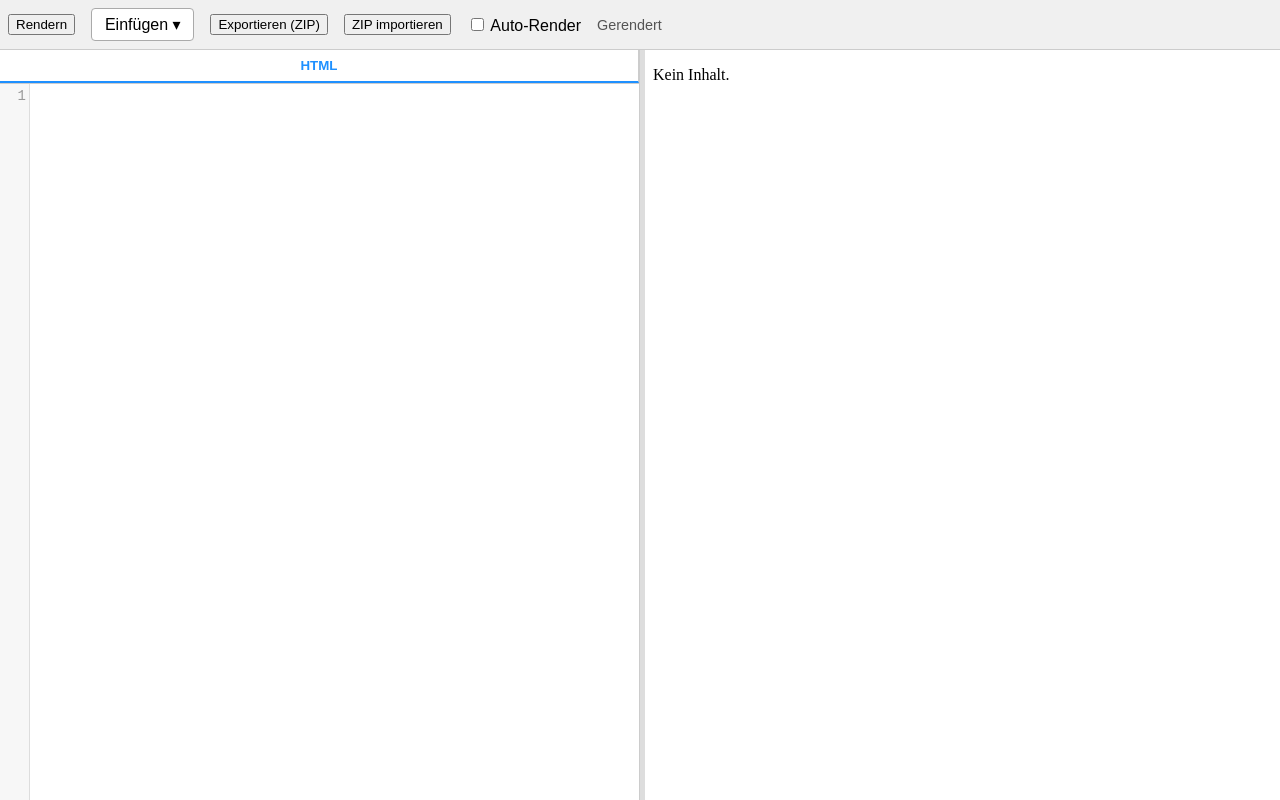
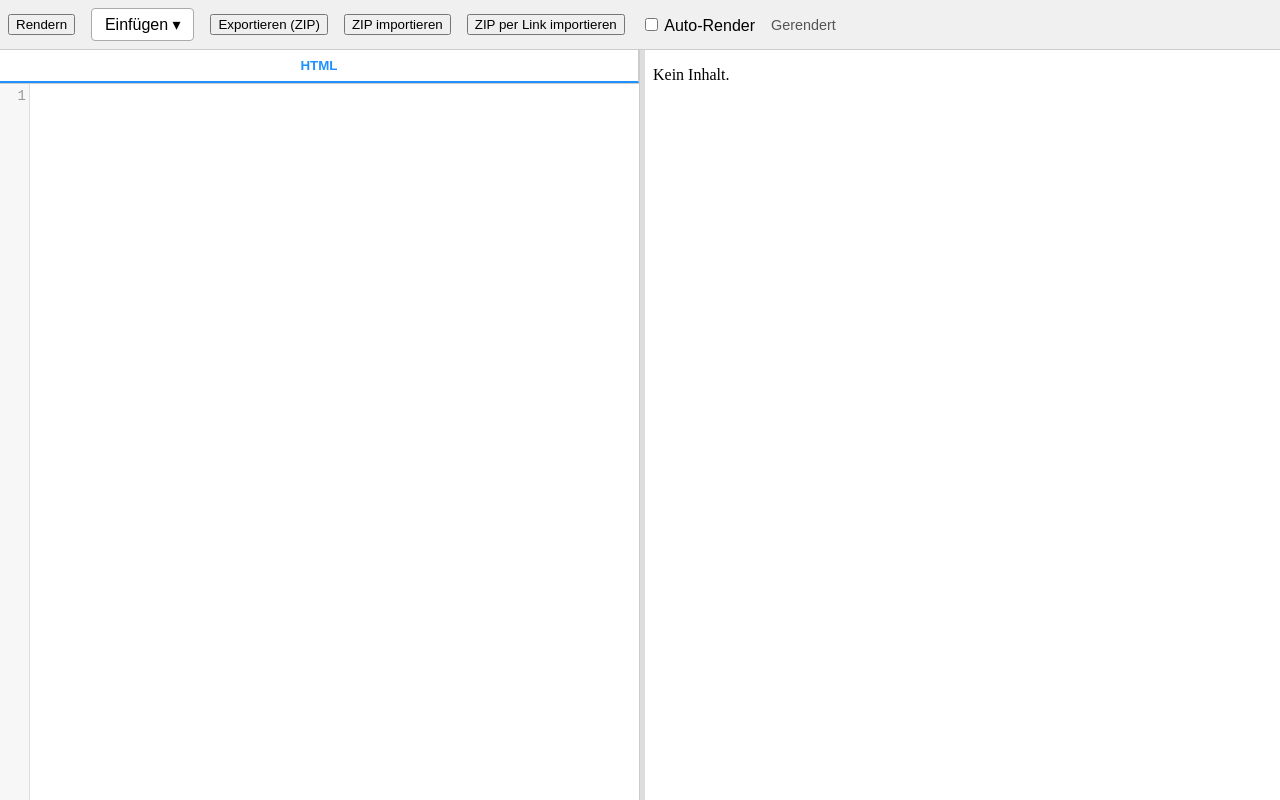
Before and after one commit to Xantraphax/htmlViewer, a website with bundled scripts: page index.html in a window 1280 px wide. Built offline with nearby package versions, Linux system fonts and the light colour scheme.

Commit message:
Update index.html

```diff
--- a/index.html
+++ b/index.html
@@ -24,6 +24,7 @@
     </details>
     <button id="exportBtn" type="button">Exportieren (ZIP)</button>
     <button id="importZipBtn" type="button">ZIP importieren</button>
+    <button id="importLinkBtn" type="button">ZIP per Link importieren</button>
     <input id="importZipFile" type="file" accept=".zip,application/zip,application/x-zip-compressed" hidden>
     <label><input type="checkbox" id="autoRenderToggle"> Auto-Render</label>
     <span id="status" role="status" aria-live="polite"></span>
```
